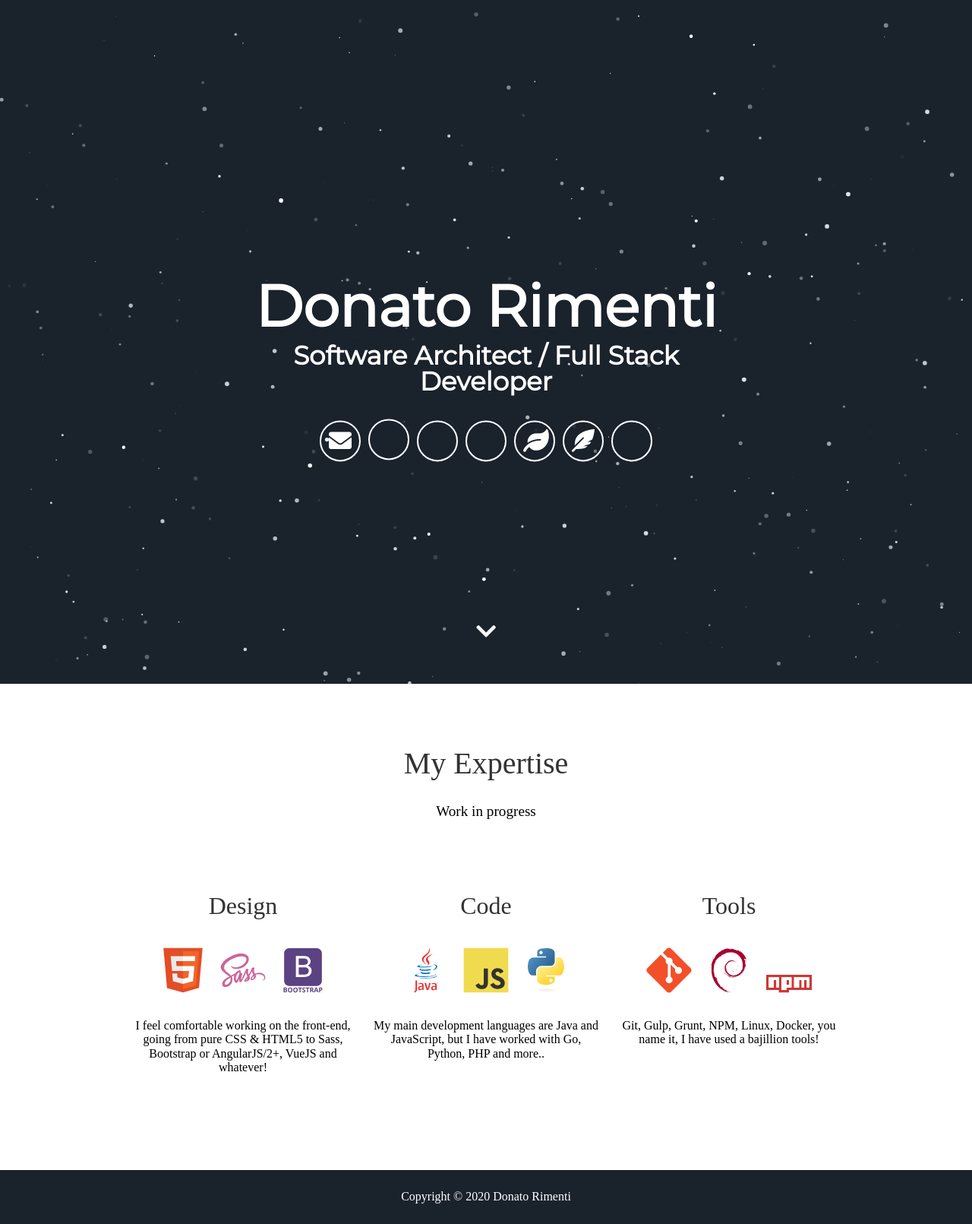
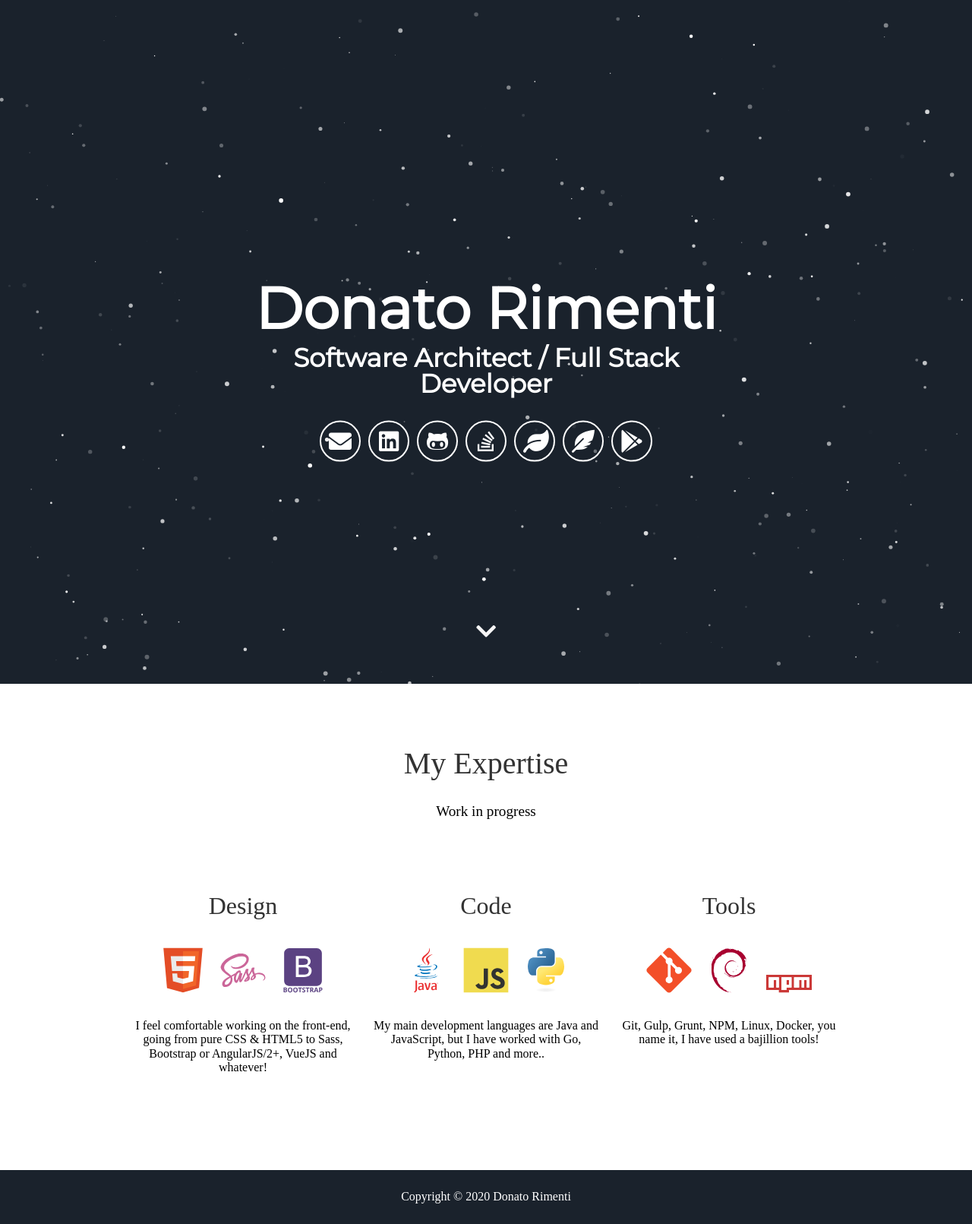
Before and after one commit to aurasphere/aurasphere.github.io, a Jekyll site: the page built from index.html, in a window 1280 px wide. Shown: the whole page at 76% size. Built offline with Jekyll 4.4.1, drawn with Linux system fonts in a browser that asks for light colours; some web fonts are replaced.

Commit message:
Fixed icons after fontawesome update

```diff
--- a/_includes/header.html
+++ b/_includes/header.html
@@ -6,12 +6,12 @@
       </h1>
       <div class="header-icons">
         <a aria-label="Send email" href="mailto:{{ site.email }}"><i class="icon fa fa-envelope"></i></a>
-        <a aria-label="My LinkedIn" target="_blank" href="{{ site.linkedin_url }}"><i class="icon fa fa-linkedin-square" aria-hidden="true"></i></a>
-        <a aria-label="My Github" target="_blank" href="{{ site.github_url }}"><i class="icon fa fa-github-alt" aria-hidden="true"></i></a>
-		<a aria-label="My StackOverflow" target="_blank" href="{{ site.stackoverflow_url }}"><i class="icon fa fa-stack-overflow" aria-hidden="true"></i></a>
+        <a aria-label="My LinkedIn" target="_blank" href="{{ site.linkedin_url }}"><i class="icon fab fa-linkedin" aria-hidden="true"></i></a>
+        <a aria-label="My Github" target="_blank" href="{{ site.github_url }}"><i class="icon fab fa-github-alt" aria-hidden="true"></i></a>
+		<a aria-label="My StackOverflow" target="_blank" href="{{ site.stackoverflow_url }}"><i class="icon fab fa-stack-overflow" aria-hidden="true"></i></a>
 		<a aria-label="My Baeldung Author Profile" target="_blank" href="{{ site.baeldung_url }}"><i class="icon fa fa-leaf" aria-hidden="true"></i></a>
 		<a aria-label="My Maven Libraries" target="_blank" href="{{ site.maven_url }}"><i class="icon fa fa-feather-alt" aria-hidden="true"></i></a>
-		<a aria-label="My Google Play Store Profile" target="_blank" href="{{ site.google_play_store_url }}"><i class="icon fa fa-android" aria-hidden="true"></i></a>
+		<a aria-label="My Google Play Store Profile" target="_blank" href="{{ site.google_play_store_url }}"><i class="icon fab fa-google-play" aria-hidden="true"></i></a>
       </div>
   </div>
   <a class="down" href="#about" data-scroll><i class="icon fa fa-chevron-down" aria-hidden="true"></i></a>
```
